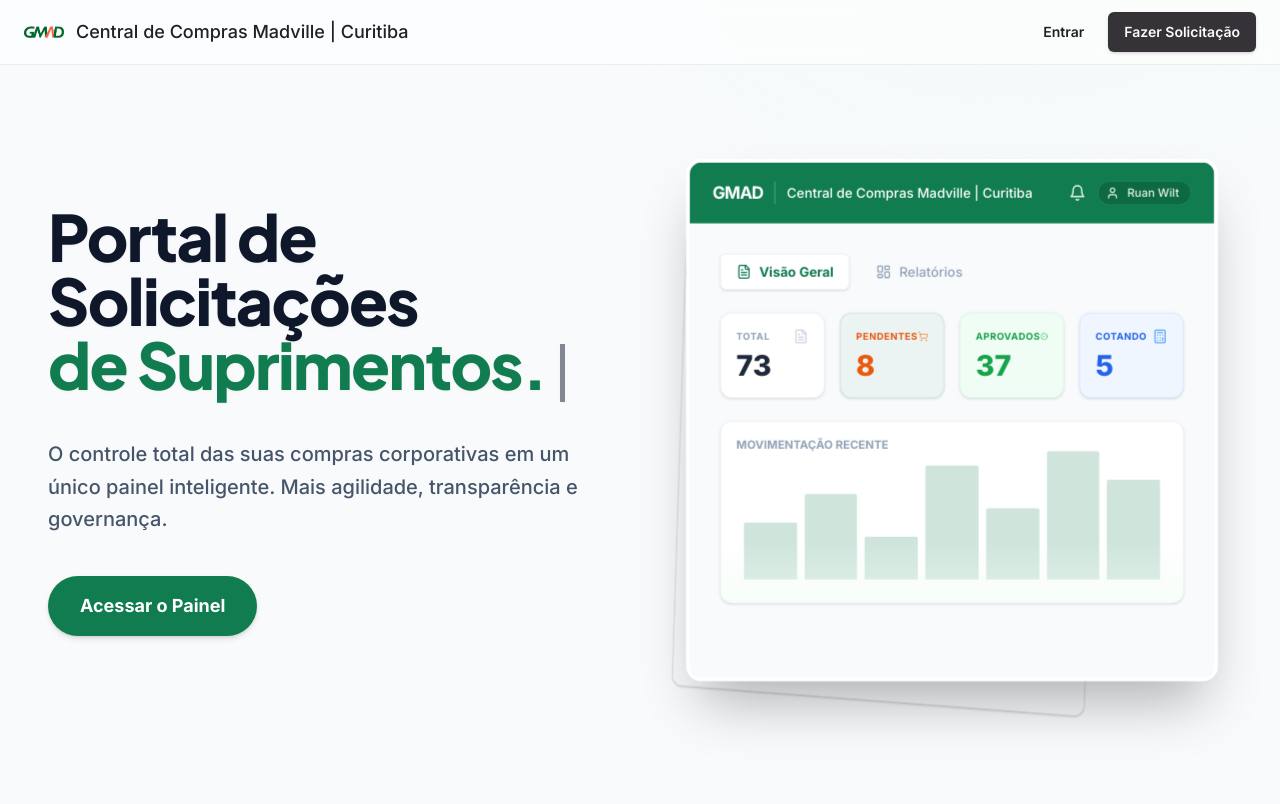
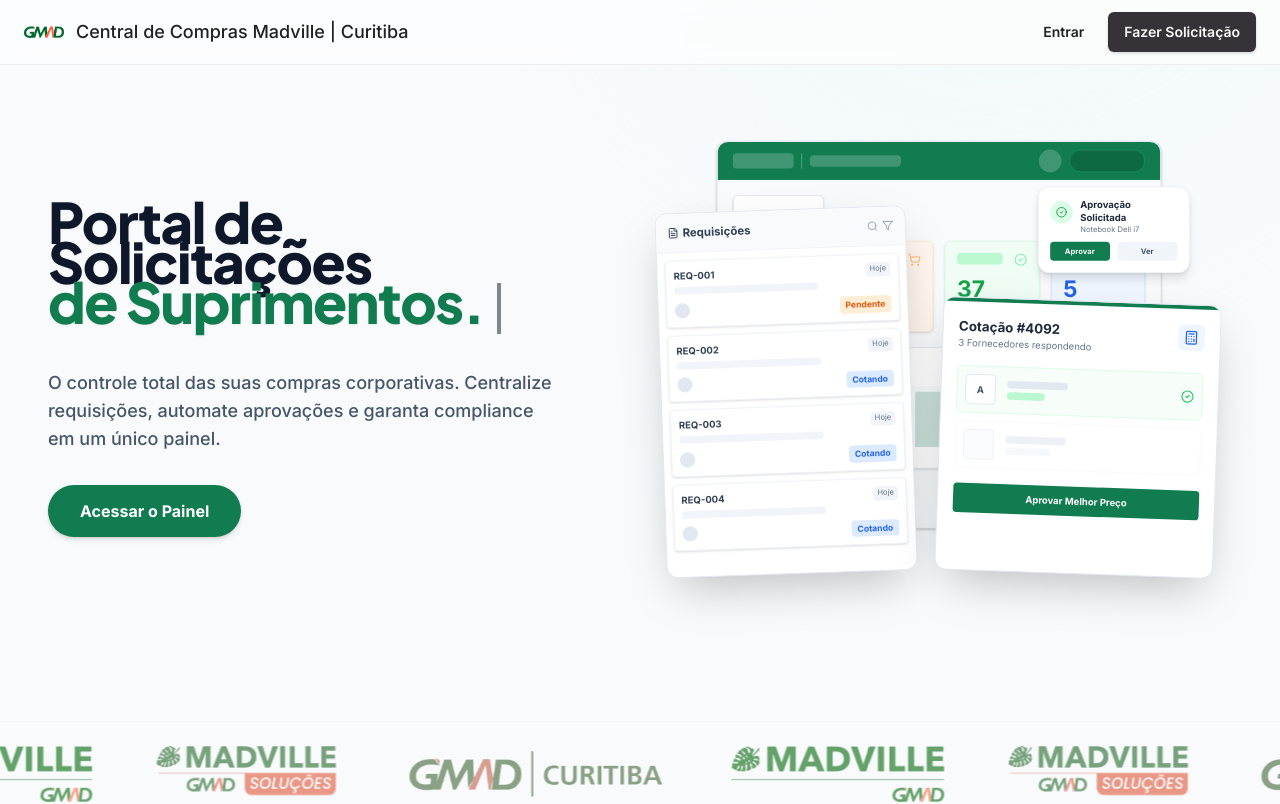
Before and after one commit to borba-anderson/comprasmadville, a React (Vite) app: page / in a window 1280 px wide. Shown: the top 804 px of the page. Built offline with nearby package versions, Linux system fonts and the light colour scheme; the HTML template or start-up script is replaced by a standard one.

Commit message:
Code edited in Lovable Code Editor
Edited UI in Lovable

```diff
--- a/src/pages/Index.tsx
+++ b/src/pages/Index.tsx
@@ -1,13 +1,26 @@
 import { useState, useEffect } from "react";
 import { Header } from "@/components/layout/Header";
 import { useAuth } from "@/contexts/AuthContext";
-import { FileText, LayoutDashboard, ShoppingCart, Bell, User, CheckCircle2, Calculator, Menu } from "lucide-react";
+import {
+  FileText,
+  LayoutDashboard,
+  ShoppingCart,
+  Bell,
+  User,
+  CheckCircle2,
+  Calculator,
+  Menu,
+  Search,
+  Filter,
+  MoreVertical,
+  X,
+} from "lucide-react";
 import {
   UserGreeting,
   QuickStats,
   ActionCards,
   LogoMarquee,
-  HeroFlowDiagram, // O diagrama que editamos antes continua aqui
+  HeroFlowDiagram,
   WorkflowTimeline,
 } from "@/components/home";
 
@@ -52,7 +65,7 @@ const TypewriterEffect = ({
     <span className={className}>
       {displayedText}
       {showCursor && (
-        <span className="ml-1 border-r-[5px] border-slate-900 animate-pulse inline-block align-middle h-[0.9em]">
+        <span className="ml-1 border-r-[4px] border-slate-900 animate-pulse inline-block align-middle h-[0.9em]">
           &nbsp;
         </span>
       )}
@@ -60,133 +73,158 @@ const TypewriterEffect = ({
   );
 };
 
-// --- COMPONENTE INTERNO: TELAS DO SISTEMA (MASHUP 3D) ---
-// Este componente recria visualmente o painel para dar o efeito "agressivo"
+// --- COMPONENTE INTERNO: MASHUP DE 4 TELAS REAIS ---
 const HeroAppScreens = () => {
   return (
-    <div className="relative w-full max-w-[850px] mx-auto h-[400px] md:h-[500px] lg:h-[550px] [perspective:2000px] z-20 my-10 lg:my-0">
-      {/* --- TELA FLUTUANTE ESQUERDA (Lista de Requisições) --- */}
-      {/* Simula a tela de listagem, rotacionada para trás */}
-      <div className="absolute top-12 -left-4 md:-left-12 w-[90%] h-full bg-white rounded-xl shadow-2xl border border-slate-200/80 overflow-hidden transform [transform:rotateY(-15deg)_rotateZ(2deg)_scale(0.9)] opacity-90 transition-all duration-500 hover:opacity-100 hover:[transform:rotateY(0deg)_scale(0.95)] hover:z-30 hidden sm:block">
-        {/* Fake Header */}
-        <div className="bg-[#107c50] p-3 flex justify-between items-center h-14">
+    <div className="relative w-full max-w-[900px] mx-auto h-[400px] md:h-[480px] z-20 mt-8 lg:mt-0 [perspective:1000px]">
+      {/* TELA 1: DASHBOARD (Fundo / Principal) */}
+      <div className="absolute top-0 left-[10%] w-[80%] h-[85%] bg-[#F8FAFC] rounded-xl shadow-2xl border border-slate-200/80 overflow-hidden transform translate-z-0 z-10">
+        {/* Header */}
+        <div className="bg-[#107c50] px-4 py-2 flex justify-between items-center h-10">
           <div className="flex items-center gap-2">
-            <Menu className="text-white w-5 h-5" />
-            <span className="text-white font-semibold text-xs md:text-sm">Requisições</span>
+            <div className="w-16 h-4 bg-white/20 rounded"></div>
+            <div className="w-[1px] h-4 bg-white/30"></div>
+            <div className="w-24 h-3 bg-white/20 rounded"></div>
+          </div>
+          <div className="flex gap-2">
+            <div className="w-6 h-6 bg-white/20 rounded-full"></div>
+            <div className="w-20 h-6 bg-[#0d6942] rounded-full border border-[#1a8a5d]"></div>
           </div>
         </div>
-        {/* Fake Body */}
-        <div className="p-4 bg-slate-50 h-full">
-          <div className="flex justify-between mb-4">
-            <h3 className="font-bold text-slate-700 text-sm flex items-center gap-2">
-              <FileText size={16} /> Minhas Solicitações
-            </h3>
-            <div className="bg-[#107c50] text-white text-xs px-3 py-1.5 rounded shadow-sm">+ Nova</div>
+        {/* Body */}
+        <div className="p-4">
+          <div className="flex gap-3 mb-4">
+            <div className="w-24 h-8 bg-white border border-slate-200 rounded-lg shadow-sm"></div>
+            <div className="w-24 h-8 bg-transparent border border-transparent rounded-lg"></div>
           </div>
-          <div className="space-y-2.5">
-            {[1, 2, 3, 4, 5].map((i) => (
+          <div className="grid grid-cols-4 gap-3">
+            <div className="bg-white p-3 rounded-lg border border-slate-200 h-24 shadow-sm">
+              <div className="flex justify-between mb-2">
+                <div className="w-8 h-3 bg-slate-200 rounded"></div>
+                <FileText size={14} className="text-slate-300" />
+              </div>
+              <div className="text-2xl font-bold text-slate-700">73</div>
+            </div>
+            <div className="bg-orange-50 p-3 rounded-lg border border-orange-100 h-24 shadow-sm">
+              <div className="flex justify-between mb-2">
+                <div className="w-12 h-3 bg-orange-200 rounded"></div>
+                <ShoppingCart size={14} className="text-orange-300" />
+              </div>
+              <div className="text-2xl font-bold text-orange-600">8</div>
+            </div>
+            <div className="bg-green-50 p-3 rounded-lg border border-green-100 h-24 shadow-sm">
+              <div className="flex justify-between mb-2">
+                <div className="w-12 h-3 bg-green-200 rounded"></div>
+                <CheckCircle2 size={14} className="text-green-300" />
+              </div>
+              <div className="text-2xl font-bold text-green-600">37</div>
+            </div>
+            <div className="bg-blue-50 p-3 rounded-lg border border-blue-100 h-24 shadow-sm">
+              <div className="flex justify-between mb-2">
+                <div className="w-10 h-3 bg-blue-200 rounded"></div>
+                <Calculator size={14} className="text-blue-300" />
+              </div>
+              <div className="text-2xl font-bold text-blue-600">5</div>
+            </div>
+          </div>
+          <div className="mt-4 h-32 bg-white rounded-lg border border-slate-200 shadow-sm p-3">
+            <div className="w-20 h-3 bg-slate-200 rounded mb-4"></div>
+            <div className="w-full h-16 bg-slate-50 rounded-b flex items-end gap-2 px-2 pb-0">
+              {[40, 70, 50, 90, 60, 80, 45].map((h, i) => (
+                <div key={i} className="flex-1 bg-[#107c50]/20 rounded-t-sm" style={{ height: `${h}%` }}></div>
+              ))}
+            </div>
+          </div>
+        </div>
+      </div>
+
+      {/* TELA 2: LISTA DE REQUISIÇÕES (Esquerda / Sobreposta) */}
+      <div className="absolute top-[15%] left-0 w-[45%] h-[80%] bg-white rounded-xl shadow-[0_20px_50px_-12px_rgba(0,0,0,0.25)] border border-slate-200 overflow-hidden transform -rotate-2 hover:rotate-0 transition-transform duration-500 z-20">
+        <div className="bg-slate-50 p-3 border-b border-slate-100 flex justify-between items-center">
+          <span className="font-bold text-slate-700 text-xs flex items-center gap-1">
+            <FileText size={12} /> Requisições
+          </span>
+          <div className="flex gap-1">
+            <Search size={12} className="text-slate-400" />
+            <Filter size={12} className="text-slate-400" />
+          </div>
+        </div>
+        <div className="p-2 space-y-2">
+          {[1, 2, 3, 4].map((i) => (
             <div
               key={i}
-                className="bg-white p-3 rounded-lg border border-slate-100 shadow-sm flex justify-between items-center"
+              className="p-2 bg-white border border-slate-100 rounded shadow-sm hover:border-green-200 transition-colors cursor-default"
             >
-                <div>
-                  <p className="font-bold text-slate-700 text-xs">REQ-2026-{100 + i}</p>
-                  <p className="text-[10px] text-slate-500">Materiais de Escritório - Setor {i}</p>
+              <div className="flex justify-between mb-1">
+                <span className="text-[10px] font-bold text-slate-700">REQ-00{i}</span>
+                <span className="text-[8px] bg-slate-100 px-1 rounded text-slate-500">Hoje</span>
               </div>
+              <div className="w-2/3 h-2 bg-slate-100 rounded mb-1"></div>
+              <div className="flex justify-between items-center mt-2">
+                <div className="w-4 h-4 rounded-full bg-slate-200"></div>
                 <span
-                  className={`px-2 py-0.5 rounded-full text-[10px] font-bold ${i === 1 ? "bg-orange-100 text-orange-600" : i === 2 ? "bg-blue-100 text-blue-600" : "bg-green-100 text-green-600"}`}
+                  className={`text-[9px] font-bold px-1.5 py-0.5 rounded ${i === 1 ? "bg-orange-100 text-orange-600" : "bg-blue-100 text-blue-600"}`}
                 >
-                  {i === 1 ? "Pendente" : i === 2 ? "Cotação" : "Aprovado"}
+                  {i === 1 ? "Pendente" : "Cotando"}
                 </span>
+              </div>
             </div>
           ))}
         </div>
       </div>
+
+      {/* TELA 3: DETALHES / COTAÇÃO (Direita / Sobreposta) */}
+      <div className="absolute bottom-[5%] right-0 w-[50%] h-[60%] bg-white rounded-xl shadow-[0_20px_50px_-12px_rgba(0,0,0,0.25)] border border-slate-200 overflow-hidden transform rotate-2 hover:rotate-0 transition-transform duration-500 z-30">
+        <div className="bg-[#107c50] h-1 w-full"></div>
+        <div className="p-4">
+          <div className="flex justify-between items-start mb-4">
+            <div>
+              <h4 className="font-bold text-slate-800 text-sm">Cotação #4092</h4>
+              <p className="text-[10px] text-slate-500">3 Fornecedores respondendo</p>
             </div>
-
-      {/* --- TELA PRINCIPAL (Dashboard) --- */}
-      {/* Esta é a tela central, maior e em destaque */}
-      <div className="relative z-20 w-full h-full bg-[#F8FAFC] rounded-2xl shadow-[0_35px_60px_-15px_rgba(0,0,0,0.3)] border-[4px] border-white overflow-hidden flex flex-col transform transition-all duration-500 hover:scale-[1.02] hover:-translate-y-2">
-        {/* Mockup Header (Baseado na sua imagem) */}
-        <div className="bg-[#107c50] px-4 md:px-6 py-3 flex justify-between items-center shrink-0 h-16">
-          <div className="flex items-center gap-3">
-            <div className="font-bold text-white tracking-tighter text-lg">GMAD</div>
-            <div className="w-[1px] h-6 bg-white/30 hidden md:block"></div>
-            <h1 className="text-white font-medium text-xs md:text-sm truncate">
-              Central de Compras Madville | Curitiba
-            </h1>
+            <div className="bg-blue-50 text-blue-600 p-1.5 rounded-lg">
+              <Calculator size={16} />
             </div>
-          <div className="flex items-center gap-3 text-white/90">
-            <Bell size={18} />
-            <div className="flex items-center gap-2 bg-[#0d6942] pl-2 pr-3 py-1 rounded-full border border-[#1a8a5d]">
-              <User size={14} />
-              <span className="text-xs font-medium hidden md:block">Ruan Wilt</span>
+          </div>
+          <div className="space-y-2">
+            <div className="flex items-center gap-3 p-2 bg-green-50/50 border border-green-100 rounded-lg">
+              <div className="w-8 h-8 rounded bg-white border border-slate-200 flex items-center justify-center font-bold text-[10px] text-slate-600">
+                A
+              </div>
+              <div className="flex-1">
+                <div className="w-16 h-2 bg-slate-200 rounded mb-1"></div>
+                <div className="w-10 h-2 bg-green-200 rounded"></div>
+              </div>
+              <CheckCircle2 size={14} className="text-green-500" />
+            </div>
+            <div className="flex items-center gap-3 p-2 bg-white border border-slate-100 rounded-lg opacity-60">
+              <div className="w-8 h-8 rounded bg-slate-50 border border-slate-200"></div>
+              <div className="flex-1">
+                <div className="w-16 h-2 bg-slate-200 rounded mb-1"></div>
+                <div className="w-12 h-2 bg-slate-100 rounded"></div>
               </div>
             </div>
           </div>
-
-        {/* Mockup Body (Dashboard Stats) */}
-        <div className="p-4 md:p-8 flex-1 overflow-hidden">
-          {/* Abas */}
-          <div className="flex gap-3 mb-6">
-            <div className="flex items-center gap-2 bg-white text-[#107c50] font-bold px-4 py-2 rounded-lg shadow-sm border border-slate-100 text-sm">
-              <FileText size={16} /> Visão Geral
-            </div>
-            <div className="flex items-center gap-2 text-slate-400 font-medium px-4 py-2 rounded-lg text-sm">
-              <LayoutDashboard size={16} /> Relatórios
+          <button className="w-full mt-4 bg-[#107c50] text-white text-[10px] font-bold py-2 rounded hover:bg-[#0d6942]">
+            Aprovar Melhor Preço
+          </button>
         </div>
       </div>
 
-          {/* Cards de Status (Idêntico ao print) */}
-          <div className="grid grid-cols-2 md:grid-cols-4 gap-3 md:gap-4 mb-6">
-            {/* Total */}
-            <div className="bg-white p-4 rounded-xl border border-slate-100 shadow-sm hover:shadow-md transition-shadow">
-              <div className="flex justify-between items-start mb-1">
-                <span className="text-[10px] font-bold text-slate-400 uppercase tracking-wider">Total</span>
-                <FileText size={16} className="text-slate-300" />
+      {/* TELA 4: MODAL MOBILE (Flutuante Topo Direita) */}
+      <div className="absolute top-[10%] right-[5%] w-[160px] bg-white rounded-xl shadow-xl border border-slate-100 p-3 animate-bounce-slow z-40">
+        <div className="flex items-start gap-2">
+          <div className="bg-green-100 text-green-600 p-1.5 rounded-full mt-0.5">
+            <CheckCircle2 size={12} />
           </div>
-              <div className="text-2xl md:text-3xl font-extrabold text-slate-800">73</div>
-            </div>
-            {/* Pendentes */}
-            <div className="bg-[#107c50]/5 p-4 rounded-xl border border-[#107c50]/10 shadow-sm">
-              <div className="flex justify-between items-start mb-1">
-                <span className="text-[10px] font-bold text-orange-600 uppercase tracking-wider">Pendentes</span>
-                <ShoppingCart size={16} className="text-orange-400" />
-              </div>
-              <div className="text-2xl md:text-3xl font-extrabold text-orange-600">8</div>
-            </div>
-            {/* Aprovados */}
-            <div className="bg-green-50 p-4 rounded-xl border border-green-100 shadow-sm">
-              <div className="flex justify-between items-start mb-1">
-                <span className="text-[10px] font-bold text-green-600 uppercase tracking-wider">Aprovados</span>
-                <CheckCircle2 size={16} className="text-green-500" />
-              </div>
-              <div className="text-2xl md:text-3xl font-extrabold text-green-600">37</div>
-            </div>
-            {/* Cotando */}
-            <div className="bg-blue-50 p-4 rounded-xl border border-blue-100 shadow-sm hidden sm:block">
-              <div className="flex justify-between items-start mb-1">
-                <span className="text-[10px] font-bold text-blue-600 uppercase tracking-wider">Cotando</span>
-                <Calculator size={16} className="text-blue-400" />
-              </div>
-              <div className="text-2xl md:text-3xl font-extrabold text-blue-600">5</div>
+          <div>
+            <p className="text-[10px] font-bold text-slate-800 leading-tight">Aprovação Solicitada</p>
+            <p className="text-[8px] text-slate-500 leading-tight mt-0.5">Notebook Dell i7</p>
           </div>
         </div>
-
-          {/* Fake Chart Area */}
-          <div className="w-full h-32 md:h-48 bg-white rounded-xl border border-slate-100 shadow-sm p-4 relative overflow-hidden">
-            <div className="absolute top-4 left-4 text-xs font-bold text-slate-400 uppercase">Movimentação Recente</div>
-            <div className="absolute bottom-0 left-0 w-full h-16 bg-gradient-to-t from-green-50 to-transparent opacity-50"></div>
-            <div className="flex items-end justify-between h-full px-2 pb-2 gap-2">
-              {[40, 60, 30, 80, 50, 90, 70].map((h, i) => (
-                <div
-                  key={i}
-                  className="w-full bg-[#107c50]/20 rounded-t-sm hover:bg-[#107c50]/40 transition-colors"
-                  style={{ height: `${h}%` }}
-                ></div>
-              ))}
-            </div>
-          </div>
+        <div className="flex gap-2 mt-2">
+          <button className="flex-1 bg-[#107c50] text-white text-[8px] font-bold py-1 rounded">Aprovar</button>
+          <button className="flex-1 bg-slate-100 text-slate-600 text-[8px] font-bold py-1 rounded">Ver</button>
         </div>
       </div>
     </div>
@@ -217,11 +255,11 @@ const Index = () => {
         <Header />
 
         <main className="max-w-[1440px] mx-auto">
-          {/* === 1. HERO SECTION (NOVA) === */}
-          <section className="px-6 md:px-12 pt-12 pb-24 lg:pt-20 flex flex-col lg:flex-row items-center justify-between gap-12 lg:gap-16 min-h-[650px]">
+          {/* === 1. HERO SECTION (COMPACTA E AGRESSIVA) === */}
+          <section className="px-6 md:px-12 pt-10 pb-16 lg:pt-16 lg:pb-20 flex flex-col lg:flex-row items-center justify-between gap-10 lg:gap-12 min-h-[550px]">
             {/* Texto Hero */}
-            <div className="flex-1 text-center lg:text-left max-w-[600px] relative z-30">
-              <h1 className="font-jakarta text-[2.8rem] sm:text-5xl md:text-[4rem] leading-[1.1] font-extrabold text-[#0F172A] mb-8 tracking-tight drop-shadow-sm">
+            <div className="flex-1 text-center lg:text-left max-w-[550px] relative z-30">
+              <h1 className="font-jakarta text-[2.5rem] sm:text-4xl md:text-[3.5rem] leading-[1.1] font-extrabold text-[#0F172A] mb-6 tracking-tight drop-shadow-sm">
                 <div className="block min-h-[1.15em]">
                   <TypewriterEffect text="Portal de Solicitações" speed={35} hideCursorOnFinish={true} />
                 </div>
@@ -231,26 +269,26 @@ const Index = () => {
               </h1>
 
               <p
-                className="text-slate-600 text-lg md:text-[1.25rem] font-medium leading-relaxed max-w-xl mx-auto lg:mx-0 animate-fade-in opacity-0 mb-10"
+                className="text-slate-600 text-base md:text-lg font-medium leading-relaxed max-w-lg mx-auto lg:mx-0 animate-fade-in opacity-0 mb-8"
                 style={{ animationDelay: "1.8s", animationFillMode: "forwards" }}
               >
-                O controle total das suas compras corporativas em um único painel inteligente. Mais agilidade,
-                transparência e governança.
+                O controle total das suas compras corporativas. Centralize requisições, automate aprovações e garanta
+                compliance em um único painel.
               </p>
 
               <div
-                className="animate-fade-in opacity-0 flex flex-col sm:flex-row gap-4 justify-center lg:justify-start"
+                className="animate-fade-in opacity-0 flex flex-col sm:flex-row gap-3 justify-center lg:justify-start"
                 style={{ animationDelay: "2.2s", animationFillMode: "forwards" }}
               >
-                <button className="bg-[#107c50] hover:bg-[#0d6942] text-white text-lg font-bold px-8 py-4 rounded-full shadow-lg shadow-green-900/10 transition-all hover:scale-105 active:scale-95">
+                <button className="bg-[#107c50] hover:bg-[#0d6942] text-white text-base font-bold px-8 py-3.5 rounded-full shadow-lg shadow-green-900/10 transition-all hover:scale-105 active:scale-95">
                   Acessar o Painel
                 </button>
               </div>
             </div>
 
-            {/* Nova Composição de Telas (HeroAppScreens) */}
+            {/* Nova Composição de 4 Telas (HeroAppScreens) */}
             <div
-              className="flex-1 w-full animate-fade-in opacity-0 scale-95 origin-center relative z-20 mt-8 lg:mt-0"
+              className="flex-1 w-full animate-fade-in opacity-0 scale-95 origin-center relative z-20"
               style={{ animationDelay: "0.5s", animationFillMode: "forwards" }}
             >
               <HeroAppScreens />
@@ -258,53 +296,55 @@ const Index = () => {
           </section>
 
           {/* Logos */}
-          <div className="pb-16 relative z-20">
+          <div className="pb-12 relative z-20">
             <LogoMarquee />
           </div>
 
-          {/* === 2. SEÇÃO COMO FUNCIONA (Antigo Diagrama) === */}
-          <section className="py-24 bg-white relative overflow-hidden border-t border-slate-100">
+          {/* === 2. AÇÕES RÁPIDAS (Cards) === */}
+          {/* Agora vem ANTES do "Como Funciona" */}
+          <div className="mb-20 px-6 md:px-12 relative z-20">
+            <ActionCards />
+          </div>
+
+          {user && (
+            <section className="my-10 px-6 md:px-12 animate-fade-in">
+              <UserGreeting />
+              <QuickStats />
+            </section>
+          )}
+
+          {/* === 3. SEÇÃO COMO FUNCIONA (Diagrama) === */}
+          {/* Movido para DEPOIS dos ActionCards */}
+          <section className="py-20 bg-white relative overflow-hidden border-t border-slate-100">
             <div className="absolute inset-0 bg-[radial-gradient(#e5e7eb_1px,transparent_1px)] [background-size:24px_24px] opacity-20"></div>
 
             <div className="max-w-[1280px] mx-auto px-6 md:px-12 relative z-10">
-              <div className="text-center max-w-3xl mx-auto mb-20 animate-fade-in">
-                <span className="text-[#107c50] font-bold tracking-wider text-sm uppercase bg-green-50 px-3 py-1 rounded-full border border-green-100">
-                  Workflow Inteligente
+              <div className="text-center max-w-3xl mx-auto mb-16 animate-fade-in">
+                <span className="text-[#107c50] font-bold tracking-wider text-xs uppercase bg-green-50 px-3 py-1 rounded-full border border-green-100">
+                  Workflow
                 </span>
-                <h2 className="text-3xl md:text-5xl font-extrabold font-jakarta text-slate-900 mt-4 mb-6 tracking-tight">
-                  Fluxo transparente, <span className="text-[#107c50]">do pedido à entrega.</span>
+                <h2 className="text-3xl md:text-4xl font-extrabold font-jakarta text-slate-900 mt-4 mb-4 tracking-tight">
+                  Como funciona o processo?
                 </h2>
-                <p className="text-lg text-slate-600 font-medium leading-relaxed">
-                  Entenda como o portal conecta solicitantes, compradores e aprovadores em um processo contínuo e sem
-                  falhas.
+                <p className="text-base text-slate-600 font-medium leading-relaxed">
+                  Do pedido inicial à entrega fiscal: um fluxo contínuo e transparente.
                 </p>
               </div>
 
-              {/* Diagrama de Fluxo (Que já ajustamos para ser minimalista) */}
+              {/* Diagrama de Fluxo */}
               <div className="flex justify-center">
                 <HeroFlowDiagram />
               </div>
             </div>
           </section>
 
-          {user && (
-            <section className="my-20 px-6 md:px-12 animate-fade-in">
-              <UserGreeting />
-              <QuickStats />
-            </section>
-          )}
-
-          <div className="my-24 px-6 md:px-12">
-            <ActionCards />
-          </div>
-
           <WorkflowTimeline />
 
-          <footer className="py-12 text-center mt-20 border-t border-slate-200 bg-white">
+          <footer className="py-10 text-center mt-12 border-t border-slate-200 bg-white">
             <p className="text-slate-500 text-sm font-medium font-jakarta">
               © 2026 GMAD Madville | Curitiba - Portal de Solicitações de Suprimentos
             </p>
-            <p className="text-slate-400 text-xs mt-3 font-jakarta">
+            <p className="text-slate-400 text-xs mt-2 font-jakarta">
               Versão Beta 2.1 | Suporte:{" "}
               <a
                 href="https://wa.me/5547992189824"
```
Lines whose indentation alone changed are shown as unchanged.
